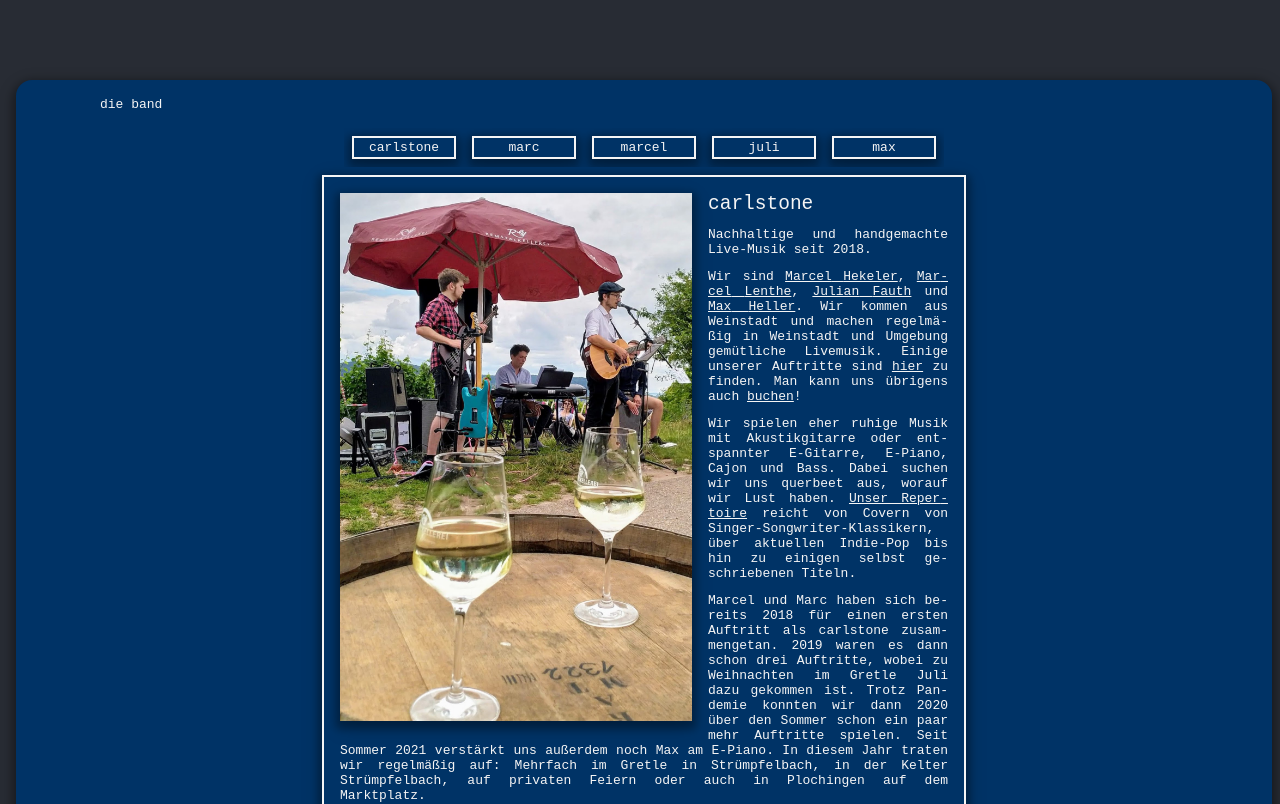
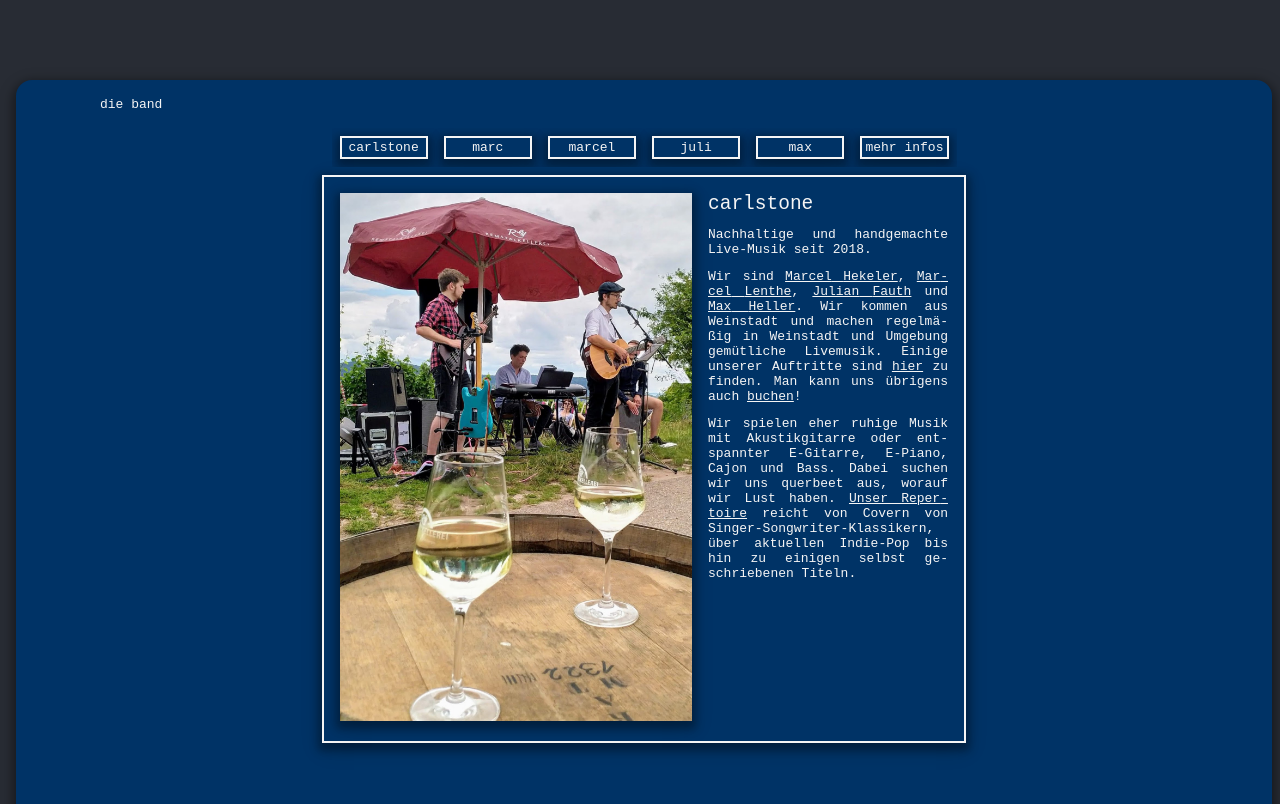
Before and after one commit to marc138/carlstone, a React (Create React App) app: page / in a window 1280 px wide. Shown: the part 780-1584 px from the top of the page. Built offline with nearby package versions, Linux system fonts and the light colour scheme.

Commit message:
mehr infos

```diff
--- a/src/pages/Band.styled.ts
+++ b/src/pages/Band.styled.ts
@@ -14,7 +14,7 @@ export const MemberSelectorContainer = styled.div`
   display: flex;
   flex-shrink: 0;
   justify-content: space-between;
-  max-width: 600px;
+  max-width: 625px;
   overflow: auto;
   margin-bottom: 8px;
   padding: 8px 0;
--- a/src/pages/Band.tsx
+++ b/src/pages/Band.tsx
@@ -4,6 +4,7 @@ import marcImg from '../resources/images/marc.jpg';
 import marcelImg from '../resources/images/marcel.jpg';
 import juliImg from '../resources/images/juli.jpg';
 import maxImg from '../resources/images/max.jpg';
+import amps from '../resources/images/amps.jpg';
 import { scrollTo } from '../utils/jumper';
 import * as S from './Band.styled';
 import {Link, Paragraph } from '../App.styled';
@@ -29,6 +30,12 @@ const carlstone: Band = {
   name: 'carlstone',
   image: band,
   description: 'Nachhaltige und handgemachte Live-Musik seit 2018.',
+}
+
+const history: Band = {
+  name: 'mehr infos',
+  image: amps,
+  description: 'kurze geschichte',
 }
 
 const marc: Member = {
@@ -69,7 +76,7 @@ const max: Member = {
 
 const members = [marc, marcel, juli, max];
 
-const selectables = [carlstone, ...members];
+const selectables = [carlstone, ...members, history];
 
 type MemberSelectorProps = {
   memberName: string;
@@ -101,7 +108,7 @@ export function Band() {
               <Paragraph>Wir sind <Link onClick={() =>setSelected(marc)}>{marcel.firstName} {marc.secondName}</Link>
                   , <Link onClick={() =>setSelected(marcel)}>{marcel.firstName} {marcel.secondName}</Link>
                   , <Link onClick={() =>setSelected(juli)}>{juli.firstName} {juli.secondName}</Link>
-                  {' und '} <Link onClick={() =>setSelected(max)}>{max.firstName} {max.secondName}</Link>.
+                {' und '} <Link onClick={() =>setSelected(max)}>{max.firstName} {max.secondName}</Link>.
                   Wir kommen aus Weinstadt und machen regelmäßig in Weinstadt und Umgebung gemütliche Livemusik.
                   Einige unserer Auftritte sind <Link onClick={() => scrollTo('tour')}>hier</Link> zu finden.
                   Man kann uns übrigens auch <Link onClick={() => scrollTo('contact')}>buchen</Link>!
@@ -111,6 +118,10 @@ export function Band() {
                   Dabei suchen wir uns querbeet aus, worauf wir Lust haben. <Link onClick={() => scrollTo('repertoire')}>Unser Repertoire</Link> reicht
                   von Covern von Singer-Songwriter-Klassikern, über aktuellen Indie-Pop bis hin zu einigen selbst geschriebenen Titeln.
               </Paragraph>
+              <Paragraph />
+          </S.Band> }
+          {selected === history && <S.Band>
+              <S.Top>{selected.name}</S.Top>
               <Paragraph>
                   Marcel und Marc haben sich bereits 2018 für einen ersten Auftritt als carlstone zusammengetan.
                   2019 waren es dann schon drei Auftritte, wobei zu Weihnachten im Gretle Juli dazu gekommen ist.
```
Also changed, not shown: src/resources/images/amps.jpg (added).
